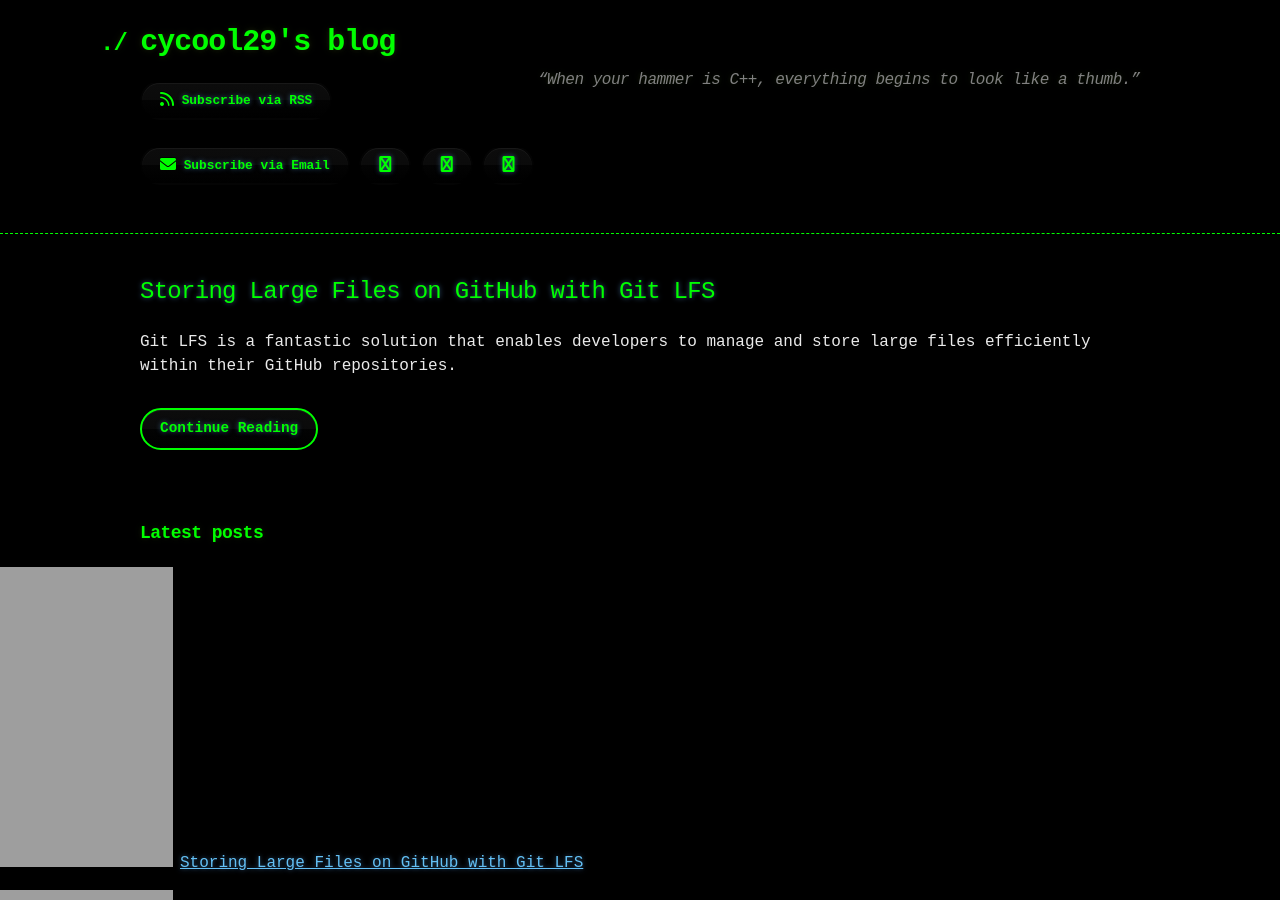
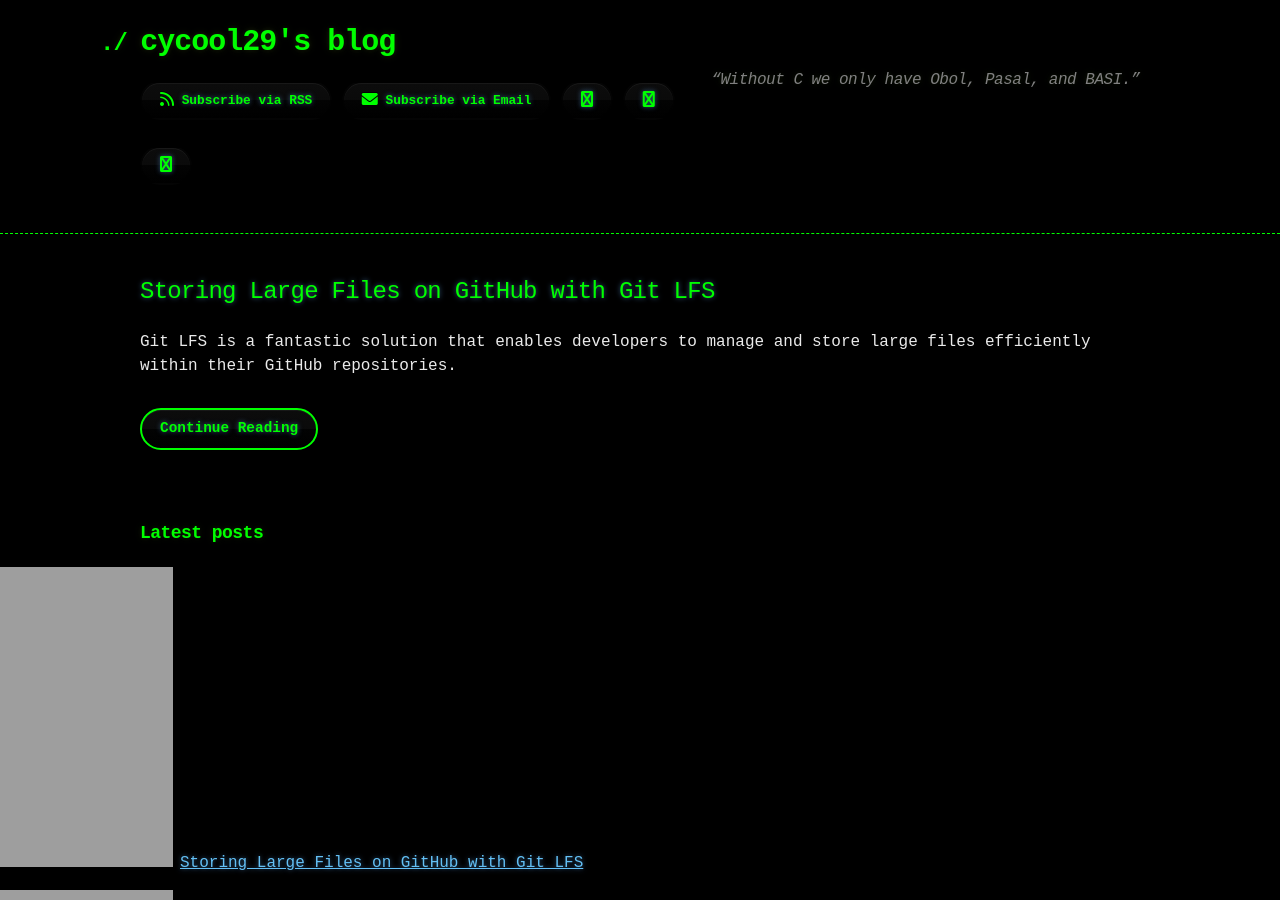
Before and after one commit to cycool29/cycool29.github.io, a Jekyll site: the page built from index.md, in a window 1280 px wide and 900 px high. Built offline with Jekyll 4.4.1, drawn with Linux system fonts in a browser that asks for light colours; a style sheet for code colours, icons or effects is not loaded.

Commit message:
Update quotes

```diff
--- a/_config.yml
+++ b/_config.yml
@@ -1,5 +1,5 @@
 title: cycool29's blog
-description: "“When your hammer is C++, everything begins to look like a thumb.” "
+description: "“Without C we only have Obol, Pasal, and BASI.” "
 bio: A high school student. Intermediate in Python, Git, Bash. Learning JavaScript. He/Him. "
 author: cycool29
 url: https://cycool29.github.io
```
